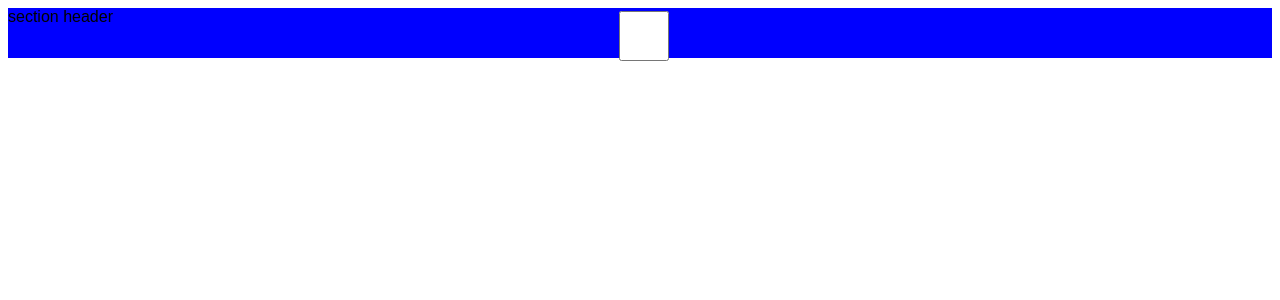
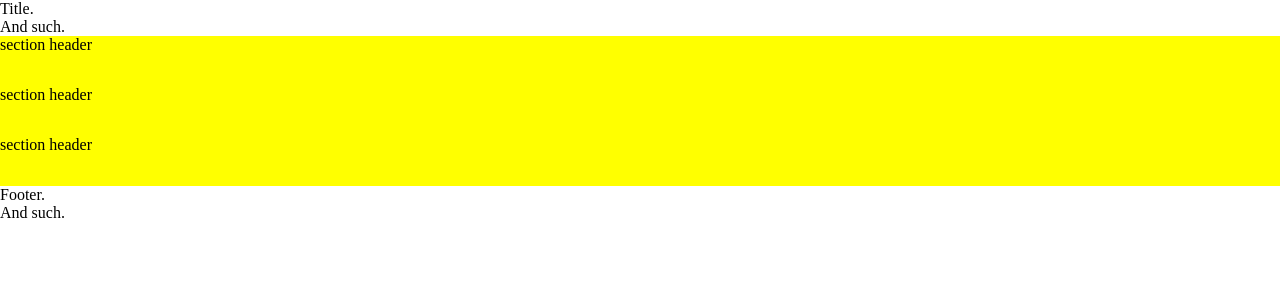
Before and after one commit to ArepaMtl/HealthPassport, a PHP site: page /css_tests.php in a window 1280 px wide. Shown: the top 300 px of the page. Run offline with PHP 8.4, Linux system fonts and the light colour scheme.

Commit message:
Section open/close in css_tests

```diff
--- a/css_tests.php
+++ b/css_tests.php
@@ -2,14 +2,33 @@
 <html>
 	<head>
 		<style type="text/css">
-			.section{
+
+			body
+			{
+				margin:0px;
+				padding:0px;
+			}
+
+			.section,.section-wrapper,input[type=radio],.section-header,.section-content{
+				-webkit-transition: all 0.25s;
+				transition: all 0.25s;
+				-webkit-transition-property: width,height,opacity;
+				transition-property: width,height,opacity;
+			}
+
+			.no-transition, .no-transition *
+			{
+				-webkit-transition: none;
+				transition: none;
+			}
+
+			/*.section{
 				background-color:red;
 				position:relative;
-				-webkit-transition: all 1s; /* For Safari 3.1 to 6.0 */
-				transition: all 1s;
-			}
+				overflow:hidden;
+			}*/
 
-			.section input[type=checkbox]{
+			/*.section input[type=checkbox]{
 				z-index:1;
 				position:absolute;
 				left:0px;
@@ -22,7 +41,7 @@
 			.section input + div{
 				overflow:hidden;
 				z-index:0;
-				-webkit-transition: all .2s; /* For Safari 3.1 to 6.0 */
+				-webkit-transition: all .2s;
 				transition: all .2s;
 			}
 
@@ -40,6 +59,122 @@
 
 			.section input[type=checkbox]:checked + div{
 				height:200px;
+			}*/
+
+			/*new stuff*/
+
+			/*.section > input{
+				position:absolute;
+				left:0px;
+				top:0px;
+				width:100%;
+				height:50px;
+				background-color:yellow;
+
+			}
+
+			.section > .section-wrapper{
+				padding-top:50px;
+				background-color:blue;
+			}
+
+			.section .section-content{
+				height:0px;
+				background-color:blue;
+				overflow:hidden;
+			}
+
+			.section > input:checked + .section-header > .section-content
+			{
+				height:200px;
+			}
+			*/
+
+			.section
+			{
+				background-color:yellow;
+				position:relative;
+			}
+
+			.section input
+			{
+				opacity:0;
+			}
+
+			.section > input
+			{
+				z-index:1;
+				display:block;
+				position:absolute;
+				left:0px;
+				top:0px;
+				width:100%;
+				height:50px;
+			}
+
+			.section > input:checked
+			{
+				display:none;
+			}
+
+			.section .section-wrapper
+			{
+				z-index:0;
+				overflow:hidden;
+				position:relative;
+			}
+
+			input + .section-wrapper
+			{
+				height:50px;
+			}
+
+			input:checked + .section-wrapper
+			{
+				height:400px;
+			}
+
+			.section-wrapper > input
+			{
+				z-index:1;
+				position:absolute;
+				left:0px;
+				top:0px;
+				width:100%;
+				height:50px;
+			}
+
+			.section-wrapper > .section-header
+			{
+				z-index:0;
+				position:absolute;
+				left:0px;
+				top:0px;
+				right:0px;
+				height:50px;
+			}
+
+			input + .section-content
+			{
+				position:absolute;
+				left:0px;
+				top:50px;
+				right:0px;
+				bottom:0px;
+				overflow:hidden;
+				opacity:1;
+				background:red;
+			}
+
+			input:checked + .section-content
+			{
+				position:absolute;
+				left:0px;
+				top:50px;
+				right:0px;
+				bottom:0px;
+				overflow:hidden;
+				opacity:0;
 			}
 
 
@@ -47,7 +182,7 @@
 	</head>
 	<body>
 
-	    <div class="section">
+	    <!--<div class="section">
 	    	<input type="checkbox" id="checkbox-1">
 	    	<div>
 	    		<div>
@@ -55,7 +190,50 @@
 	    		</div>
 	    		section content!
 	    	</div>
+	    </div>-->
+	    <div>Title.<br/>And such.</div>
+	    <div class="section">
+	    	<input type="radio" name="section-1">
+	    	<div class="section-wrapper">
+	    		<div class="section-header">
+	    		section header
+	    		</div>
+	    		<input type="radio" name="section-1" checked>
+	    		<div class="section-content">
+	    		section content
+	    		</div>
+	    	</div>
+
 	    </div>
+
+	    <div class="section">
+	    	<input type="radio" name="section-2">
+	    	<div class="section-wrapper">
+	    		<div class="section-header">
+	    		section header
+	    		</div>
+	    		<input type="radio" name="section-2" checked>
+	    		<div class="section-content">
+	    		section content
+	    		</div>
+	    	</div>
+
+	    </div>
+
+	    <div class="section">
+	    	<input type="radio" name="section-3">
+	    	<div class="section-wrapper">
+	    		<div class="section-header">
+	    		section header
+	    		</div>
+	    		<input type="radio" name="section-3" checked>
+	    		<div class="section-content">
+	    		section content
+	    		</div>
+	    	</div>
+
+	    </div>
+	    <div>Footer.<br/>And such.</div>
 
 	</body>
 </html>
```
